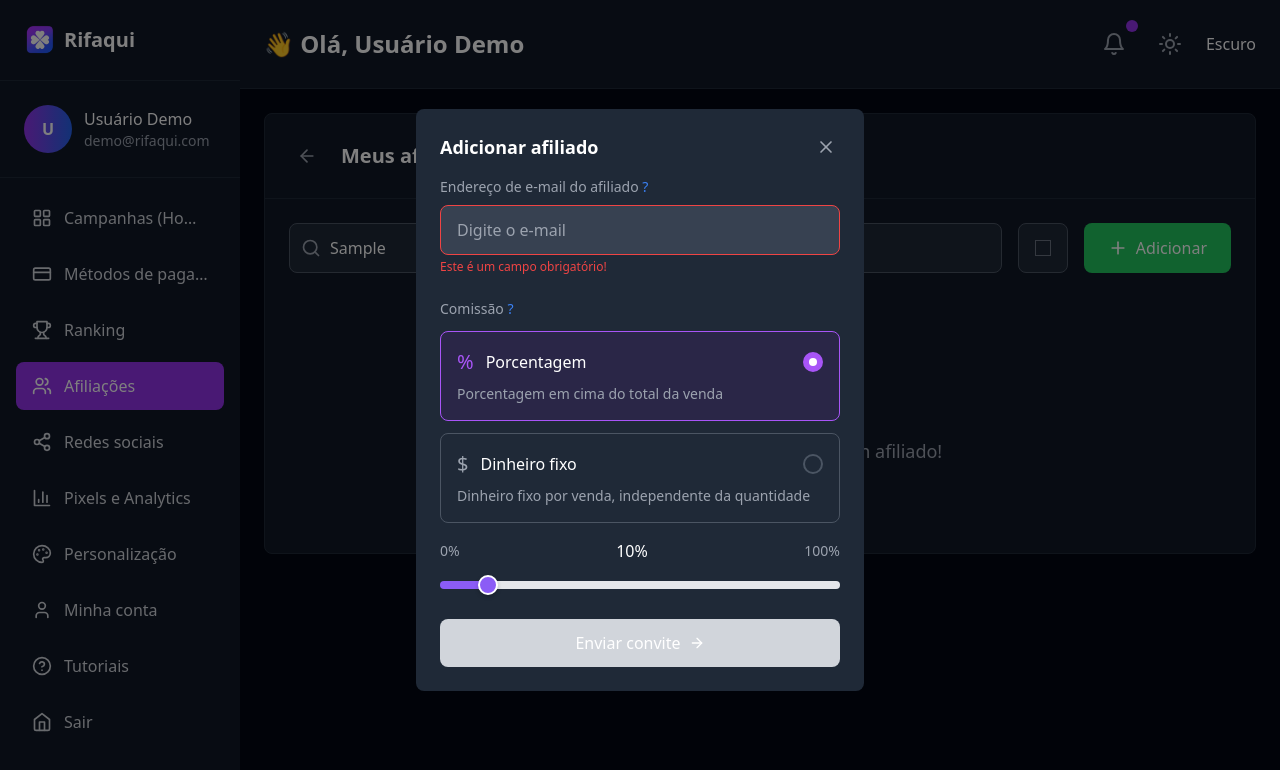
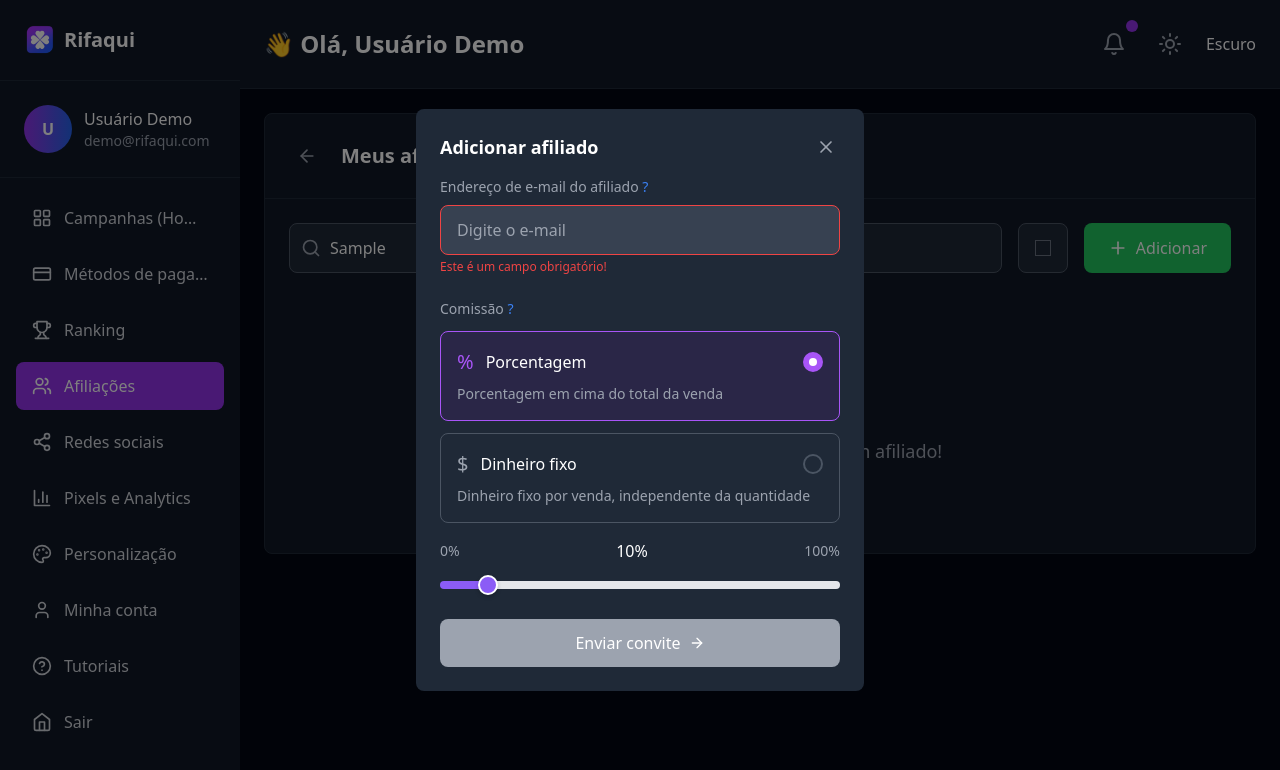
Before and after one commit to gilson954/sistema-rifa, a React (Vite) app: page /dashboard/affiliations/manage in a window 1280 px wide. Both pictures are taken after typing "Sample" into the empty fields and a click on the button "Adicionar". Shown: the top 770 px of the page. Built offline with nearby package versions, Linux system fonts and the light colour scheme.

Commit message:
Activate 'Enviar convite' button style

```diff
--- a/src/pages/AffiliatesManagementPage.tsx
+++ b/src/pages/AffiliatesManagementPage.tsx
@@ -274,7 +274,11 @@ const AffiliatesManagementPage = () => {
             <button
               onClick={handleSaveAffiliate}
               disabled={!newAffiliate.email.trim()}
-              className="w-full bg-gray-400 hover:bg-gray-500 disabled:bg-gray-300 disabled:cursor-not-allowed text-white py-3 rounded-lg font-medium transition-colors duration-200 flex items-center justify-center space-x-2 mt-6"
+              className={`w-full py-3 rounded-lg font-medium transition-colors duration-200 flex items-center justify-center space-x-2 mt-6 ${
+                newAffiliate.email.trim()
+                  ? 'bg-purple-600 hover:bg-purple-700 text-white'
+                  : 'bg-gray-400 cursor-not-allowed text-white'
+              }`}
             >
               <span>Enviar convite</span>
               <ArrowRight className="h-4 w-4" />
```
